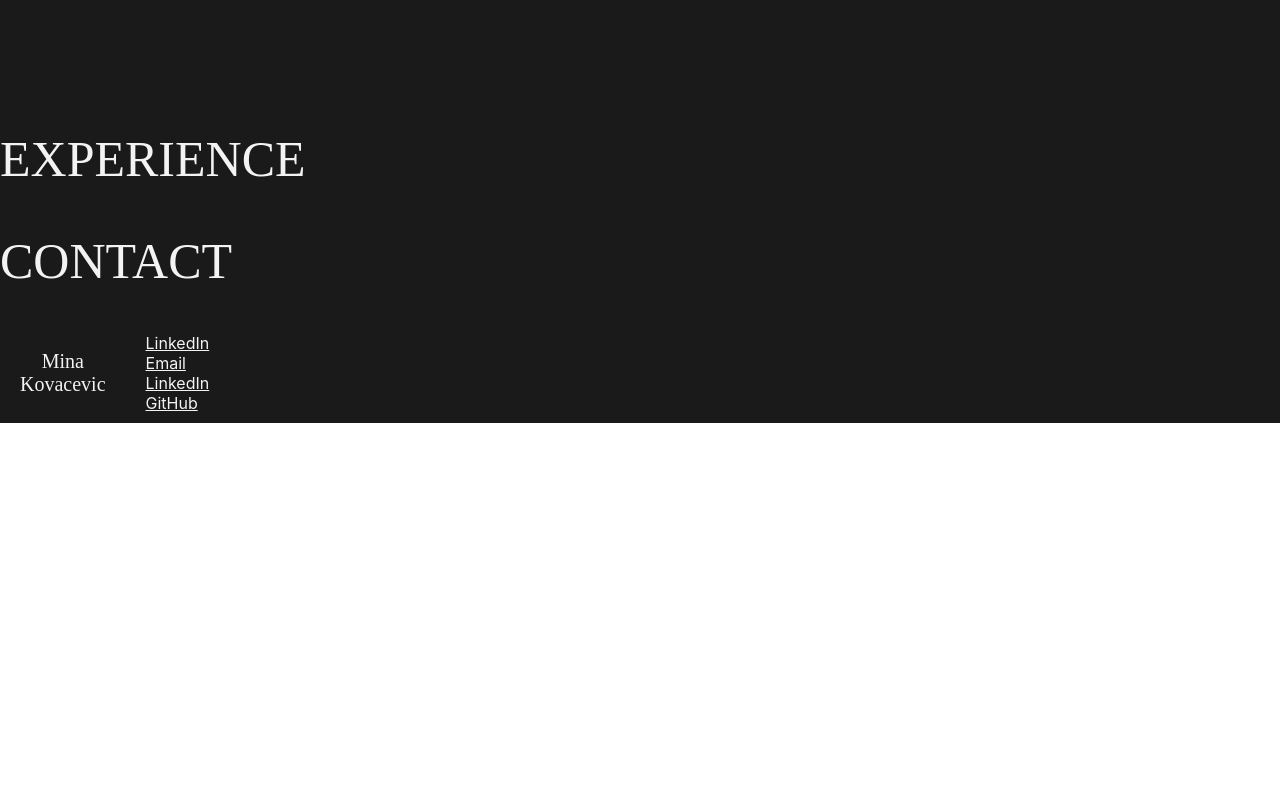
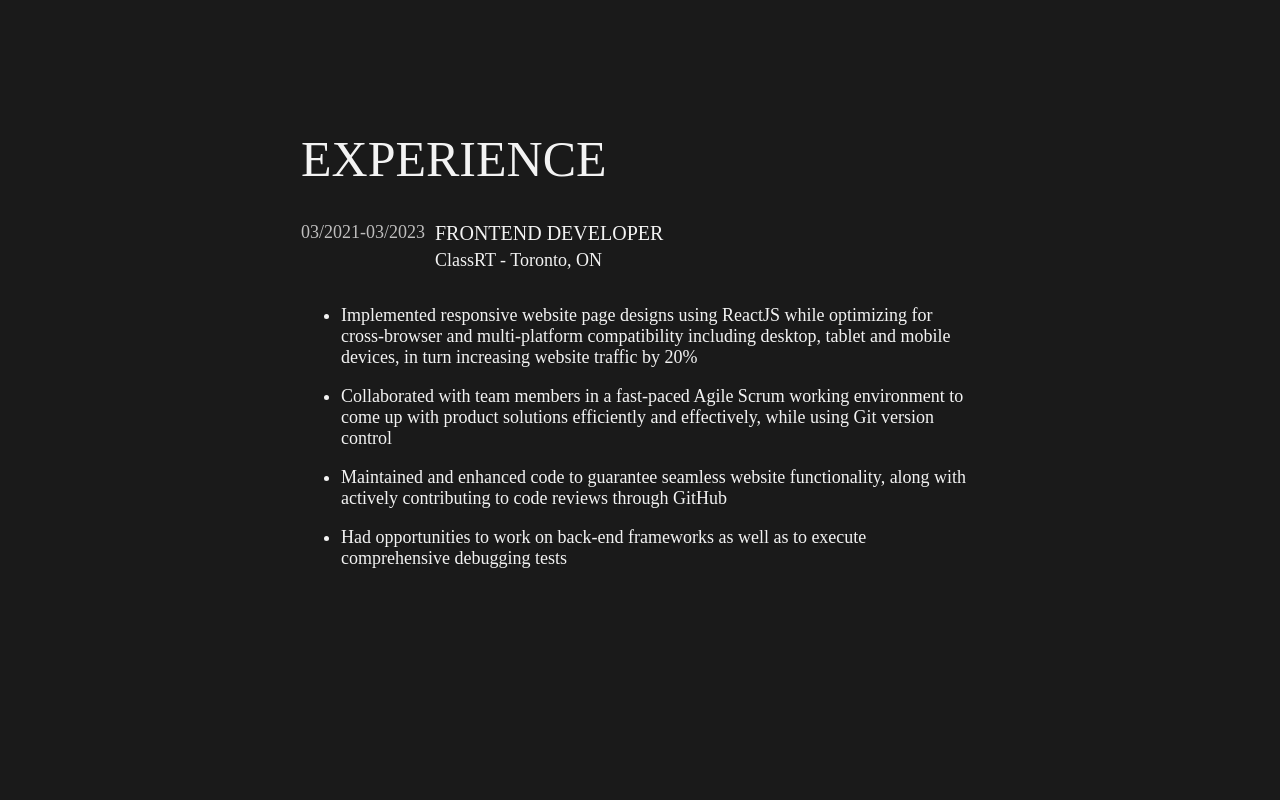
Before and after one commit to mkovace5/my-website, a React (Create React App) app: page / in a window 1280 px wide. Shown: the part 1560-2360 px from the top of the page. Before the commit the page ends 1983 px from the top, so only its background shows below. Built offline with nearby package versions, Linux system fonts and the light colour scheme; a web font is replaced by a local one.

Commit message:
experience updated

```diff
--- a/src/Pages/Experience/Experience.js
+++ b/src/Pages/Experience/Experience.js
@@ -5,8 +5,50 @@ import './Experience.scss';
 
 function Experience () {
     return(
-       <div className='experience-container'>
-            <h1>EXPERIENCE</h1>
+       <div className='experience'>
+            <div className="experience-container">
+               <h1>EXPERIENCE</h1>
+               <div className="content">
+                    <div className="experience-title">
+                        <p className='date'> 03/2021-03/2023</p>
+                        <div className='title-location-container'>
+                            <h3 className="title">FRONTEND DEVELOPER</h3>
+                            <p className="location">ClassRT - Toronto, ON</p>
+                        </div>
+                    </div>
+                    <div className='experience-description'>
+                        <ul>
+                            <li>
+                                <p>
+                                    Implemented responsive website page designs using ReactJS while optimizing for
+                                    cross-browser and multi-platform compatibility including desktop, tablet and mobile
+                                    devices, in turn increasing website traffic by 20%
+                                </p>
+                            </li>
+                            <li>
+                                <p>
+                                    Collaborated with team members in a fast-paced Agile Scrum working environment to
+                                    come up with product solutions efficiently and effectively, while using Git
+                                    version control
+                                </p>
+                            </li>
+                            <li>
+                                <p>
+                                    Maintained and enhanced code to guarantee seamless website functionality, along with
+                                    actively contributing to code reviews through GitHub
+                                </p>
+                            </li>
+                            <li>
+                                <p>
+                                    Had opportunities to work on back-end frameworks as well as to execute comprehensive
+                                    debugging tests
+                                </p>
+                            </li>
+                        </ul>
+                    </div>
+               </div>
+            </div>
+
        </div>
     )
 }
--- a/src/Pages/Experience/Experience.scss
+++ b/src/Pages/Experience/Experience.scss
@@ -1,5 +1,46 @@
 @import '../../App.css';
 
-.experience-container{
+.experience{
+    height: 100vh;
+    display: flex;
+    flex-direction: column;
+    align-items: center;
 
+    .experience-container{
+        display: flex;
+        flex-direction: column;
+        align-items: flex-start;
+
+        .content{
+            display: flex;
+            flex-direction: column;
+
+            .experience-title{
+                display: flex;
+
+                .date{
+                    color: #BFBEBE;
+                    margin:0 10px 0 0;
+                }
+                .title-location-container{
+                    display: flex;
+                    flex-direction: column;
+
+                    .location{
+                        margin: 5px 0 0 0;
+                    }
+                }
+            }
+
+            .experience-description{
+                display: flex;
+                flex-direction: column;
+                max-width: 678px;
+
+                li{
+                    color: var(--text-color);
+                }
+            }
+        }
+    }
 }
```
